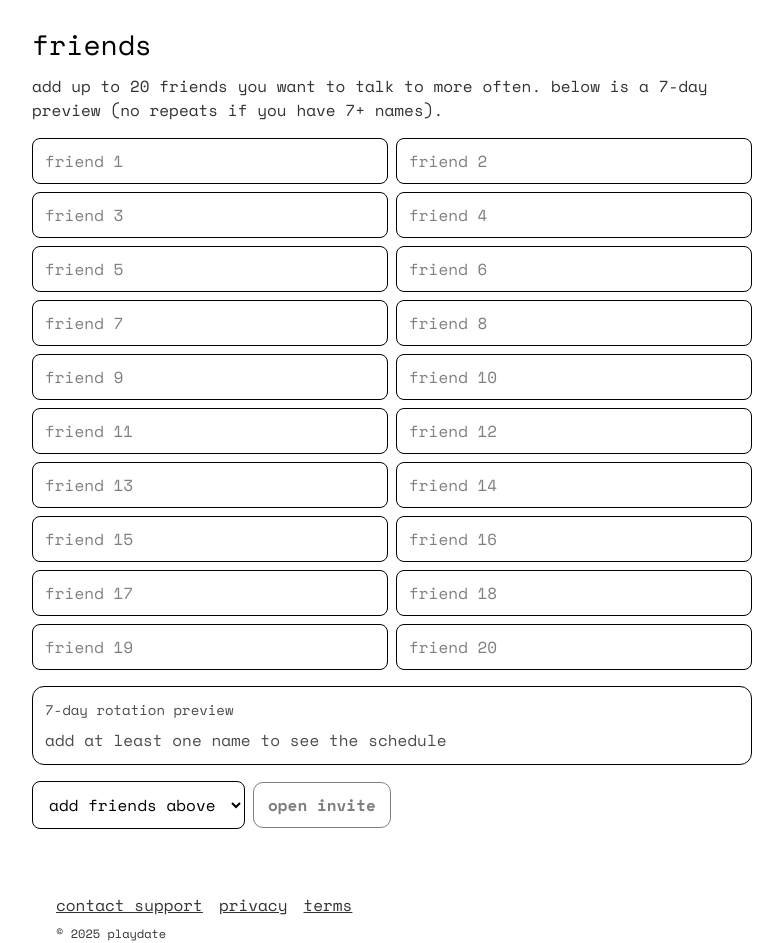
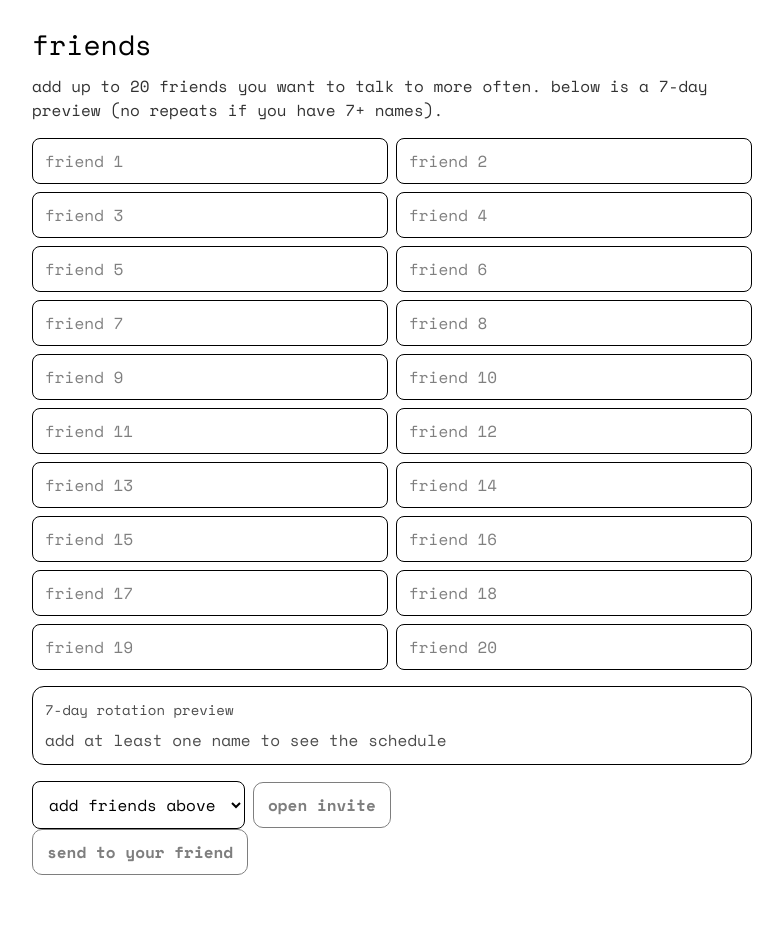
Before and after one commit to shaune-marx/nextjs-boilerplate, a Next.js app: page /friends in a window 1280 px wide. Shown: the top 943 px of the page, without its empty margins (248-1031 px from the left). Built offline with nearby package versions, Linux system fonts and the light colour scheme.

Commit message:
Update page.tsx

```diff
--- a/app/friends/page.tsx
+++ b/app/friends/page.tsx
@@ -16,6 +16,21 @@ function shuffleStable<T>(arr: T[], seed = 42) {
   }
   return a;
 }
+
+function localKeyFor10amCutover(): string {
+  const now = new Date();
+  let y = now.getFullYear();
+  let m = now.getMonth();
+  let d = now.getDate();
+  if (now.getHours() < 10) {
+    const yday = new Date(y, m, d - 1);
+    y = yday.getFullYear(); m = yday.getMonth(); d = yday.getDate();
+  }
+  const mm = String(m + 1).padStart(2, "0");
+  const dd = String(d).padStart(2, "0");
+  return `${y}-${mm}-${dd}`;
+}
+
 
 export default function FriendsPage() {
   // 20 inputs
@@ -55,6 +70,22 @@ useEffect(() => {
   // pick the first filled name by default
   setSelected(filled[0] || "");
 }, [filled]);
+
+
+  const sendToday = async () => {
+  if (!selected) return;
+  try {
+    const key = localKeyFor10amCutover();
+    const res = await fetch(`/api/prompt-of-the-day?key=${key}`, { cache: "no-store" });
+    if (!res.ok) throw new Error("failed");
+    const data = await res.json(); // { text: string }
+    const sms = `hey ${selected}! ${data.text}`;
+    window.location.href = `sms:?&body=${encodeURIComponent(sms)}`;
+  } catch {
+    alert("couldn’t fetch today’s prompt — please try again.");
+  }
+};
+
 
 
   // simple 7-day rotation preview, no repeats if >= 7 names
@@ -139,6 +170,23 @@ useEffect(() => {
   </a>
 </div>
 
+<button
+  onClick={sendToday}
+  style={{
+    padding: "10px 14px",
+    borderRadius: 10,
+    border: "1px solid #000",
+    background: "transparent",
+    fontWeight: 600,
+    cursor: selected ? "pointer" : "default",
+    opacity: selected ? 1 : 0.5,
+  }}
+  disabled={!selected}
+>
+  send to your friend
+</button>
+
+
 
       </div>
     </main>
```
